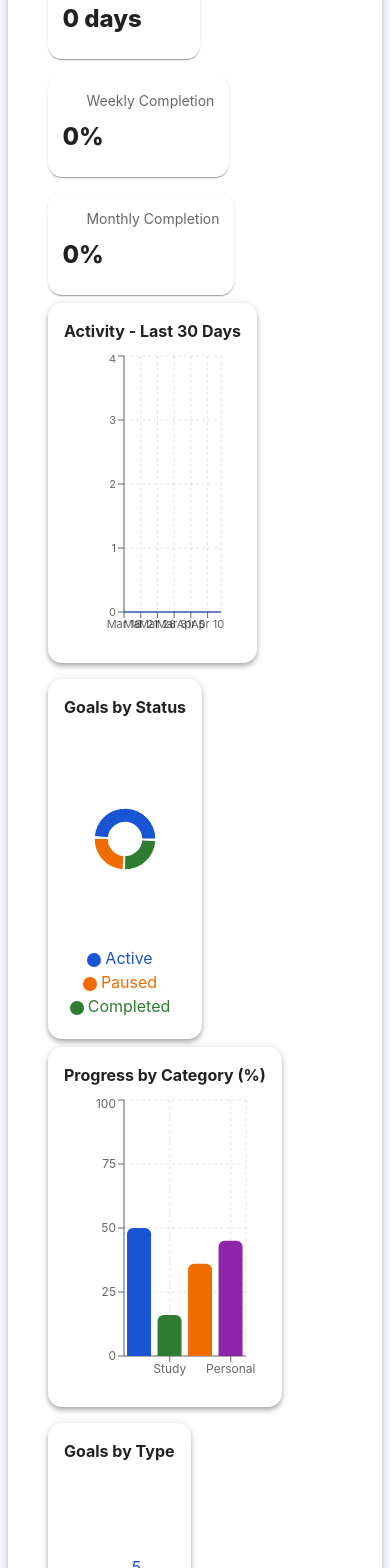
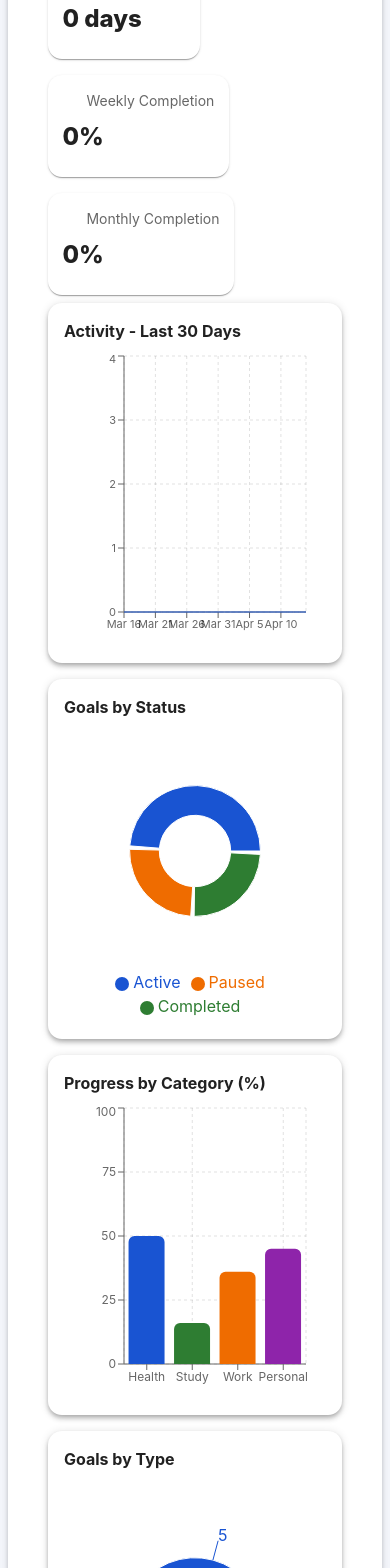
Before and after one commit to faezahahmadi/Goal-Tracker-1, a React app: page /analytics in a window 390 px wide. Shown: the part 432-2000 px from the top of the page. Built offline with nearby package versions, Linux system fonts and the light colour scheme; some icons are missing; the HTML template or start-up script is replaced by a standard one.

Commit message:
analytics chart responsiveness

```diff
--- a/src/pages/Analytics.jsx
+++ b/src/pages/Analytics.jsx
@@ -65,28 +65,28 @@ export default function Analytics() {
             <Divider />
 
             <Grid container spacing={2} sx={{ mt: 3 }}>
-                <Grid item xs={6} md={3}>
+                <Grid item xs={12} md={3}>
                     <StatChip
                         icon={<WhatshotIcon color="warning" />}
                         label="Current Streak"
                         value={`${streakStats.currentStreak} days`}
                     />
                 </Grid>
-                <Grid item xs={6} md={3}>
+                <Grid item xs={12} md={3}>
                     <StatChip
                         icon={<EmojiEventsIcon color="secondary" />}
                         label="Longest Streak"
                         value={`${streakStats.longestStreak} days`}
                     />
                 </Grid>
-                <Grid item xs={6} md={3}>
+                <Grid item xs={12} md={3}>
                     <StatChip
                         icon={<CalendarViewWeekIcon color="info" />}
                         label="Weekly Completion"
                         value={`${streakStats.weeklyCompletion}%`}
                     />
                 </Grid>
-                <Grid item xs={6} md={3}>
+                <Grid item xs={12} md={3}>
                     <StatChip
                         icon={<CalendarMonthIcon color="success" />}
                         label="Monthly Completion"
@@ -94,9 +94,9 @@ export default function Analytics() {
                     />
                 </Grid>
             </Grid>
-
-            <Grid container spacing={2} sx={{ mt: 1 }}>
-                <Grid item xs={12} md={7}>
+            <Grid container spacing={2} sx={{ mt: 1, mb: 4, justifyContent: 'space-between' }}>
+                {/* Chart items: full width on XS, ~45% on large screens to show two per row */}
+                <Grid item xs={12} sx={{ width: { xs: '100%', lg: '45%' }, flexBasis: { xs: '100%', lg: '45%' }, maxWidth: { xs: '100%', lg: '45%' } }}>
                     <Paper elevation={4} sx={{ p: 2, height: { xs: 360, md: 520 }, display: 'flex', flexDirection: 'column' }}>
                         <Typography fontWeight={700} sx={{ mb: 1 }}>
                             Activity - Last 30 Days
@@ -131,7 +131,7 @@ export default function Analytics() {
                     </Paper>
                 </Grid>
 
-                <Grid item xs={12} md={5}>
+                <Grid item xs={12} sx={{ width: { xs: '100%', lg: '45%' }, flexBasis: { xs: '100%', lg: '45%' }, maxWidth: { xs: '100%', lg: '45%' } }}>
                     <Paper elevation={4} sx={{ p: 2, height: { xs: 360, md: 520 }, display: 'flex', flexDirection: 'column' }}>
                         <Typography fontWeight={700} sx={{ mb: 1 }}>
                             Goals by Status
@@ -161,10 +161,8 @@ export default function Analytics() {
                         </Box>
                     </Paper>
                 </Grid>
-            </Grid>
 
-            <Grid container spacing={2} sx={{ mt: 1, mb: 4 }}>
-                <Grid item xs={12} md={7}>
+                <Grid item xs={12} sx={{ width: { xs: '100%', lg: '45%' }, flexBasis: { xs: '100%', lg: '45%' }, maxWidth: { xs: '100%', lg: '45%' } }}>
                     <Paper elevation={4} sx={{ p: 2, height: { xs: 360, md: 520 }, display: 'flex', flexDirection: 'column' }}>
                         <Typography fontWeight={700} sx={{ mb: 1 }}>
                             Progress by Category (%)
@@ -187,7 +185,7 @@ export default function Analytics() {
                     </Paper>
                 </Grid>
 
-                <Grid item xs={12} md={5}>
+                <Grid item xs={12} sx={{ width: { xs: '100%', lg: '45%' }, flexBasis: { xs: '100%', lg: '45%' }, maxWidth: { xs: '100%', lg: '45%' } }}>
                     <Paper elevation={4} sx={{ p: 2, height: { xs: 360, md: 520 }, display: 'flex', flexDirection: 'column' }}>
                         <Typography fontWeight={700} sx={{ mb: 1 }}>
                             Goals by Type
--- a/src/pages/Calendar.jsx
+++ b/src/pages/Calendar.jsx
@@ -114,8 +114,8 @@ export default function CalendarView() {
                     ))}
                 </Stack>
 
-                <Box sx={{ minWidth: 630 }}>
-                    <Box sx={{ display: "grid", gridTemplateColumns: "repeat(7, 1fr)", gap: 0.5, mb: 0.5 }}>
+                <Box sx={{ width: '100%' }}>
+                    <Box sx={{ display: "grid", gridTemplateColumns: "repeat(7, minmax(0, 1fr))", gap: 0.5, mb: 0.5 }}>
                         {weekdayLabels.map((label) => (
                             <Typography
                                 key={label}
@@ -132,7 +132,7 @@ export default function CalendarView() {
                     {weeks.map((week, wi) => (
                         <Box
                             key={wi}
-                            sx={{ display: "grid", gridTemplateColumns: "repeat(7, 1fr)", gap: 0.5, mb: 0.5 }}
+                            sx={{ display: "grid", gridTemplateColumns: "repeat(7, minmax(0, 1fr))", gap: 0.5, mb: 0.5 }}
                         >
                             {week.map((date, di) => {
                                 const key = toDateKey(date);
@@ -144,8 +144,8 @@ export default function CalendarView() {
                                         key={di}
                                         variant="outlined"
                                         sx={{
-                                            minHeight: 92,
-                                            p: 0.7,
+                                            minHeight: { xs: 72, sm: 92 },
+                                            p: { xs: 0.5, sm: 0.7 },
                                             bgcolor: date ? "background.paper" : "action.hover",
                                             borderColor: isToday ? "primary.main" : "divider",
                                             borderWidth: isToday ? 2 : 1,
--- a/src/pages/Dashboard.jsx
+++ b/src/pages/Dashboard.jsx
@@ -34,13 +34,14 @@ export default function Dashboard() {
                         overallProgress={overallProgress} />
                 </Grid>
 
+                <Grid item xs={12} md={9}>
+                    <QuickActions />
+                </Grid>
+
                 <Grid item xs={12} md={3}>
                     <LevelCard xp={totalXP} />
                 </Grid>
 
-                <Grid item xs={12} md={9}>
-                    <QuickActions />
-                </Grid>
             </Grid>
 
             <Grid container spacing={2} sx={{ mt: 0.5 }}>
```
